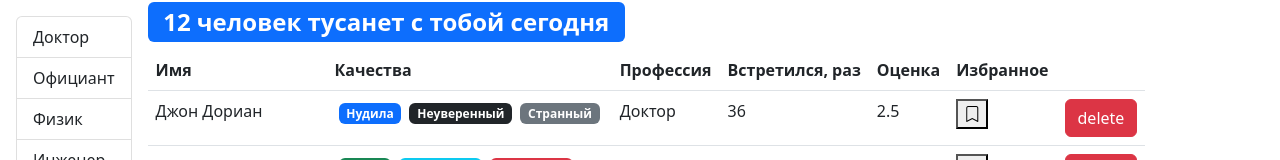
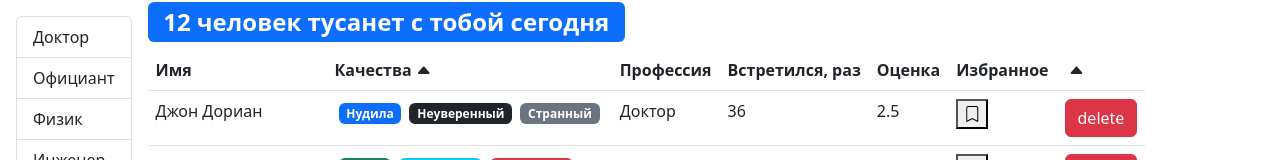
Before and after one commit to HandsomeMachine/fast-company, a React (Create React App) app: page / in a window 1280 px wide. Shown: the top 160 px of the page. Built offline with nearby package versions, Linux system fonts and the light colour scheme.

Commit message:
add handleToggleSortIcon

```diff
--- a/src/app/components/tableHeader.jsx
+++ b/src/app/components/tableHeader.jsx
@@ -10,6 +10,17 @@ const TableHeader = ({ onSort, selectedSort, columns }) => {
             });
         } else {
             onSort({ path: item, order: "asc" });
+        }
+    };
+
+    const handleToggleSortIcon = (item) => {
+        const carretUp = <i className="bi bi-caret-up-fill ms-1"></i>;
+        const carretDown = <i className="bi bi-caret-down-fill ms-1"></i>;
+        if (selectedSort.path === item) {
+            if (selectedSort.order === "asc") {
+                return carretUp;
+            }
+            return carretDown;
         }
     };
 
@@ -28,6 +39,7 @@ const TableHeader = ({ onSort, selectedSort, columns }) => {
                         scope="col"
                     >
                         {columns[column].name}
+                        {handleToggleSortIcon(columns[column].path)}
                     </th>
                 ))}
             </tr>
```
